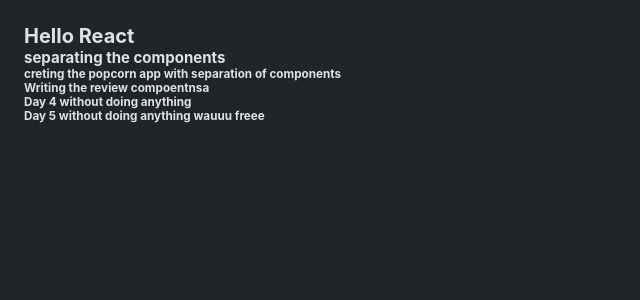
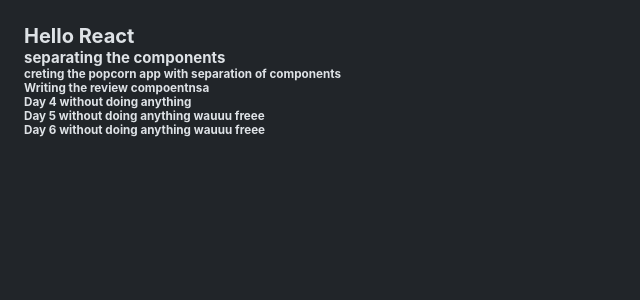
Before and after one commit to nikhilbudhathoki09/usePopcorn-React, a React (Create React App) app: page / in a window 1280 px wide. Shown: the top 300 px of the page, without its empty margins (0-640 px from the left). Built offline with nearby package versions, Linux system fonts and the light colour scheme.

Commit message:
kei garechaina

```diff
--- a/src/App.js
+++ b/src/App.js
@@ -9,6 +9,7 @@
       <h3>Writing the review compoentnsa</h3>
       <h3>Day 4 without doing anything</h3>
       <h3>Day 5 without doing anything wauuu freee</h3>
+      <h3>Day 6 without doing anything wauuu freee</h3>
     </div>
   );
 }
```
